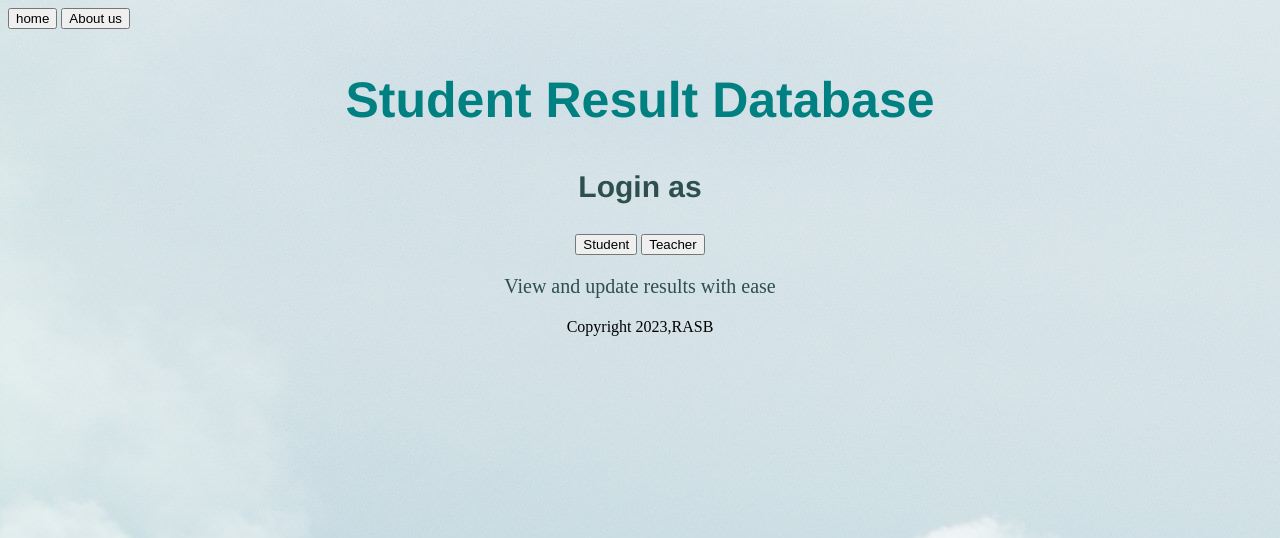
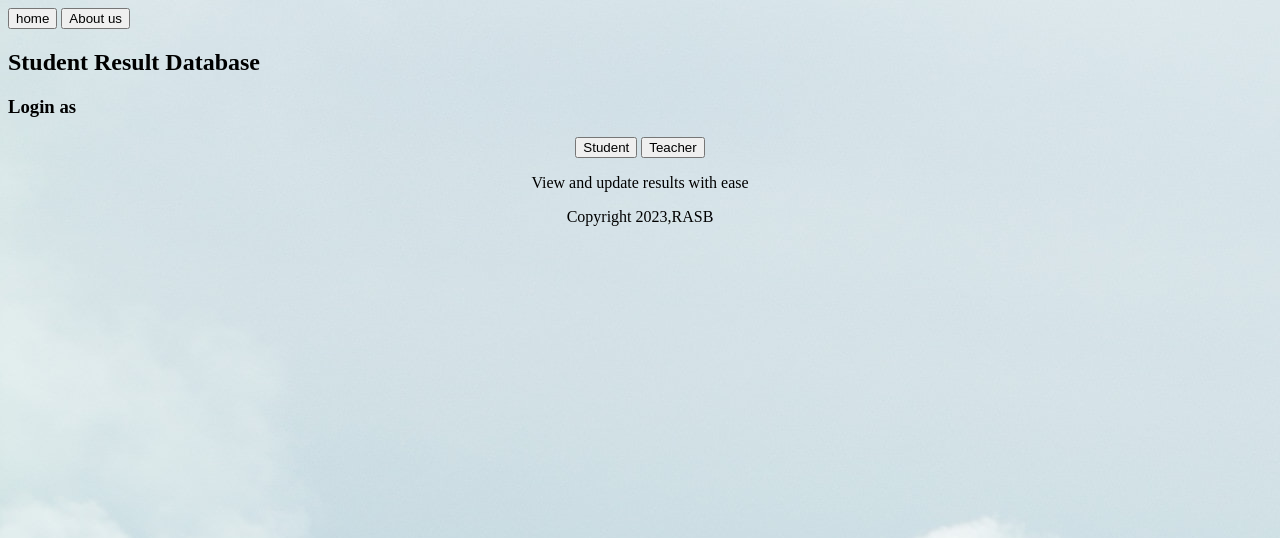
Before and after one commit to khraina/Resultsorg, a Flask app: page / in a window 1280 px wide. Shown: the top 538 px of the page. Run offline with Flask 2, Linux system fonts and the light colour scheme.

```diff
--- a/templates/home.html
+++ b/templates/home.html
@@ -2,39 +2,6 @@
 <html>
 <head>
   <title> Home </title>
-<style>
-h2{
-  font-size: 50px;
-  font-family: 'Helvetica';
-  font-weight: Bolder;
-  color : rgb(0,128,128);
-  text-align :center
-
-}
-
-  h3{
-  font-size: 30px;
-   font-weight: Bold;
-   color : rgb(47,79,79);
-   font-family: "Helvetica";
-    text-align :center
-
-
-}
-#container{
-  max-width:520px
-  margin: 0 auto 0 auto;
-}
-
-  .bodytext{
-     font-size: 20px;
-   font-weight: normal;
-   color : rgb(47,79,79);
-   font-family: "times-new-roman"
-
-  }
-
-</style>
 
 
 
@@ -49,7 +16,7 @@ h2{
     <h2>Student Result Database</h2>
     <h3> Login as</h3>
 
-    <div style="Text-align:center; Text-size:50px ">
+    <div style="Text-align:center; Text-size:50px">
     <button>  Student</button>
     <button>
       Teacher
```
Also changed, not shown: README.md.
